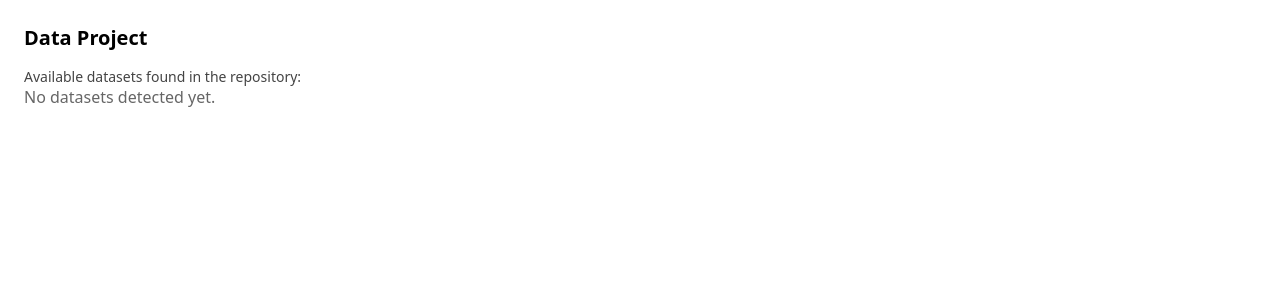
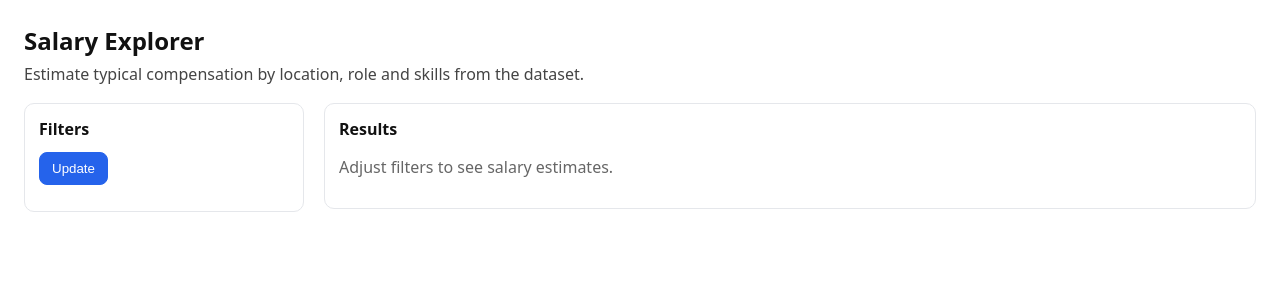
Before and after one commit to NguyenThuan-data/ds_salary_proj, a Flask app: template templates/index.html in a window 1280 px wide. Shown: the top 300 px of the page. Run offline with Flask 3, Linux system fonts and the light colour scheme; the template is opened without the code that fills it, so the values that code supplies are empty.

Commit message:
Replace index.html with product UI
cgen-ae98c018901f4a9cbb85e37c3b59573e

```diff
--- a/templates/index.html
+++ b/templates/index.html
@@ -3,40 +3,153 @@
   <head>
     <meta charset="utf-8">
     <meta name="viewport" content="width=device-width, initial-scale=1">
-    <title>Project Dashboard</title>
+    <title>Salary Explorer</title>
     <style>
-      body { font-family: system-ui, -apple-system, Segoe UI, Roboto, Helvetica, Arial, sans-serif; margin: 24px; }
-      .page-title { font-size: 20px; font-weight: 600; margin: 0 0 16px; }
-      .section { margin: 16px 0; }
-      .file-list { list-style: none; padding: 0; margin: 8px 0 0; }
-      .file-item { margin: 6px 0; }
-      .actions { display: inline-flex; gap: 10px; margin-left: 8px; }
-      .btn { display: inline-block; padding: 6px 10px; border-radius: 6px; border: 1px solid #ddd; text-decoration: none; color: #111; background: #fff; }
-      .btn:hover { background: #f5f5f5; }
-      .empty { color: #666; }
-      .note { color: #444; font-size: 14px; }
+      body { font-family: system-ui, -apple-system, Segoe UI, Roboto, Helvetica, Arial, sans-serif; margin: 24px; color: #111; }
+      .app-header { margin: 0 0 18px; }
+      .title-text { font-size: 24px; font-weight: 700; margin: 0; }
+      .subtitle-text { color: #444; margin: 6px 0 0; }
+      .layout { display: grid; grid-template-columns: 280px 1fr; gap: 20px; align-items: start; }
+      .filters-panel { border: 1px solid #e5e7eb; border-radius: 10px; padding: 14px; background: #fff; }
+      .panel-title { font-weight: 600; margin: 0 0 10px; font-size: 16px; }
+      .filter-group { margin: 12px 0; }
+      .label-text { display: block; font-size: 13px; color: #444; margin: 0 0 4px; }
+      .select-input, .checkbox-input { width: 100%; }
+      .select-input { padding: 8px; border-radius: 8px; border: 1px solid #ddd; background: #fff; }
+      .checkbox-row { display: flex; gap: 8px; align-items: center; margin: 6px 0; }
+      .btn-primary { display: inline-block; padding: 8px 12px; border-radius: 8px; border: 1px solid #2563eb; background: #2563eb; color: #fff; text-decoration: none; }
+      .btn-primary:hover { background: #1d4ed8; }
+      .content-panel { border: 1px solid #e5e7eb; border-radius: 10px; padding: 14px; background: #fff; }
+      .section-title { font-weight: 600; margin: 0 0 12px; font-size: 16px; }
+      .kpi-row { display: grid; grid-template-columns: repeat(6, 1fr); gap: 10px; }
+      .kpi-card { border: 1px solid #eee; border-radius: 10px; padding: 12px; background: #fafafa; }
+      .kpi-label { font-size: 12px; color: #555; margin: 0 0 6px; }
+      .kpi-value { font-size: 18px; font-weight: 700; }
+      .table { width: 100%; border-collapse: collapse; }
+      .table th, .table td { padding: 8px; border-bottom: 1px solid #eee; text-align: left; }
+      .muted { color: #666; }
+      @media (max-width: 800px) {
+        .layout { grid-template-columns: 1fr; }
+      }
     </style>
   </head>
   <body>
-    <h1 class="page-title">Data Project</h1>
+    <header class="app-header">
+      <h1 class="title-text">Salary Explorer</h1>
+      <p class="subtitle-text">Estimate typical compensation by location, role and skills from the dataset.</p>
+    </header>
 
-    <div class="section">
-      <div class="note">Available datasets found in the repository:</div>
-      {% if files %}
-      <ul class="file-list">
-        {% for f in files %}
-          <li class="file-item">
-            <span>{{ f }}</span>
-            <span class="actions">
-              <a class="btn" href="/api/preview/{{ f }}" target="_blank" rel="noopener">Preview</a>
-              <a class="btn" href="/api/columns/{{ f }}" target="_blank" rel="noopener">Columns</a>
-            </span>
-          </li>
-        {% endfor %}
-      </ul>
-      {% else %}
-        <div class="empty">No datasets detected yet.</div>
-      {% endif %}
+    <div class="layout">
+      <aside class="filters-panel">
+        <form method="get" action="/explore">
+          <h2 class="panel-title">Filters</h2>
+          {% if meta.options.get('job_state') %}
+            <div class="filter-group">
+              <label class="label-text" for="state">Location (State)</label>
+              <select id="state" name="job_state" class="select-input">
+                <option value="">Any</option>
+                {% for v in meta.options['job_state'] %}
+                  <option value="{{ v }}" {% if selected.get('job_state') == v %}selected{% endif %}>{{ v }}</option>
+                {% endfor %}
+              </select>
+            </div>
+          {% endif %}
+          {% if meta.options.get('job_simp') %}
+            <div class="filter-group">
+              <label class="label-text" for="title">Job Title</label>
+              <select id="title" name="job_simp" class="select-input">
+                <option value="">Any</option>
+                {% for v in meta.options['job_simp'] %}
+                  <option value="{{ v }}" {% if selected.get('job_simp') == v %}selected{% endif %}>{{ v }}</option>
+                {% endfor %}
+              </select>
+            </div>
+          {% endif %}
+          {% if meta.options.get('industry') %}
+            <div class="filter-group">
+              <label class="label-text" for="industry">Industry</label>
+              <select id="industry" name="industry" class="select-input">
+                <option value="">Any</option>
+                {% for v in meta.options['industry'] %}
+                  <option value="{{ v }}" {% if selected.get('industry') == v %}selected{% endif %}>{{ v }}</option>
+                {% endfor %}
+              </select>
+            </div>
+          {% endif %}
+
+          {% if meta.skills %}
+            <div class="filter-group">
+              <span class="label-text">Skills</span>
+              {% for s in meta.skills %}
+                <label class="checkbox-row">
+                  <input type="checkbox" class="checkbox-input" name="{{ s.key }}" value="1" {% if selected.get(s.key) == '1' %}checked{% endif %}>
+                  <span>{{ s.label }}</span>
+                </label>
+              {% endfor %}
+            </div>
+          {% endif %}
+
+          <div class="filter-group">
+            <button class="btn-primary" type="submit">Update</button>
+          </div>
+        </form>
+      </aside>
+
+      <main class="content-panel">
+        <h2 class="section-title">Results</h2>
+        {% if summary %}
+          <div class="kpi-row">
+            <div class="kpi-card"><div class="kpi-label">Samples</div><div class="kpi-value">{{ summary.count }}</div></div>
+            <div class="kpi-card"><div class="kpi-label">Average</div><div class="kpi-value">{{ summary.avg }}</div></div>
+            <div class="kpi-card"><div class="kpi-label">Median</div><div class="kpi-value">{{ summary.median }}</div></div>
+            <div class="kpi-card"><div class="kpi-label">P25</div><div class="kpi-value">{{ summary.p25 }}</div></div>
+            <div class="kpi-card"><div class="kpi-label">P75</div><div class="kpi-value">{{ summary.p75 }}</div></div>
+            <div class="kpi-card"><div class="kpi-label">Range</div><div class="kpi-value">{{ summary.min }} - {{ summary.max }}</div></div>
+          </div>
+        {% else %}
+          <p class="muted">Adjust filters to see salary estimates.</p>
+        {% endif %}
+
+        {% if top_breakdowns.get('job_state') %}
+          <h3 class="section-title">Top States by Average</h3>
+          <table class="table">
+            <thead><tr><th>State</th><th>Avg</th></tr></thead>
+            <tbody>
+              {% for row in top_breakdowns['job_state'] %}
+                <tr><td>{{ row[0] }}</td><td>{{ row[1] }}</td></tr>
+              {% endfor %}
+            </tbody>
+          </table>
+        {% endif %}
+
+        {% if top_breakdowns.get('job_simp') %}
+          <h3 class="section-title">Top Titles by Average</h3>
+          <table class="table">
+            <thead><tr><th>Title</th><th>Avg</th></tr></thead>
+            <tbody>
+              {% for row in top_breakdowns['job_simp'] %}
+                <tr><td>{{ row[0] }}</td><td>{{ row[1] }}</td></tr>
+              {% endfor %}
+            </tbody>
+          </table>
+        {% endif %}
+
+        {% if top_breakdowns.get('industry') %}
+          <h3 class="section-title">Top Industries by Average</h3>
+          <table class="table">
+            <thead><tr><th>Industry</th><th>Avg</th></tr></thead>
+            <tbody>
+              {% for row in top_breakdowns['industry'] %}
+                <tr><td>{{ row[0] }}</td><td>{{ row[1] }}</td></tr>
+              {% endfor %}
+            </tbody>
+          </table>
+        {% endif %}
+
+        {% if files and not meta %}
+          <p class="muted">Datasets detected. Deploy with Flask to enable the explorer.</p>
+        {% endif %}
+      </main>
     </div>
   </body>
 </html>
```
